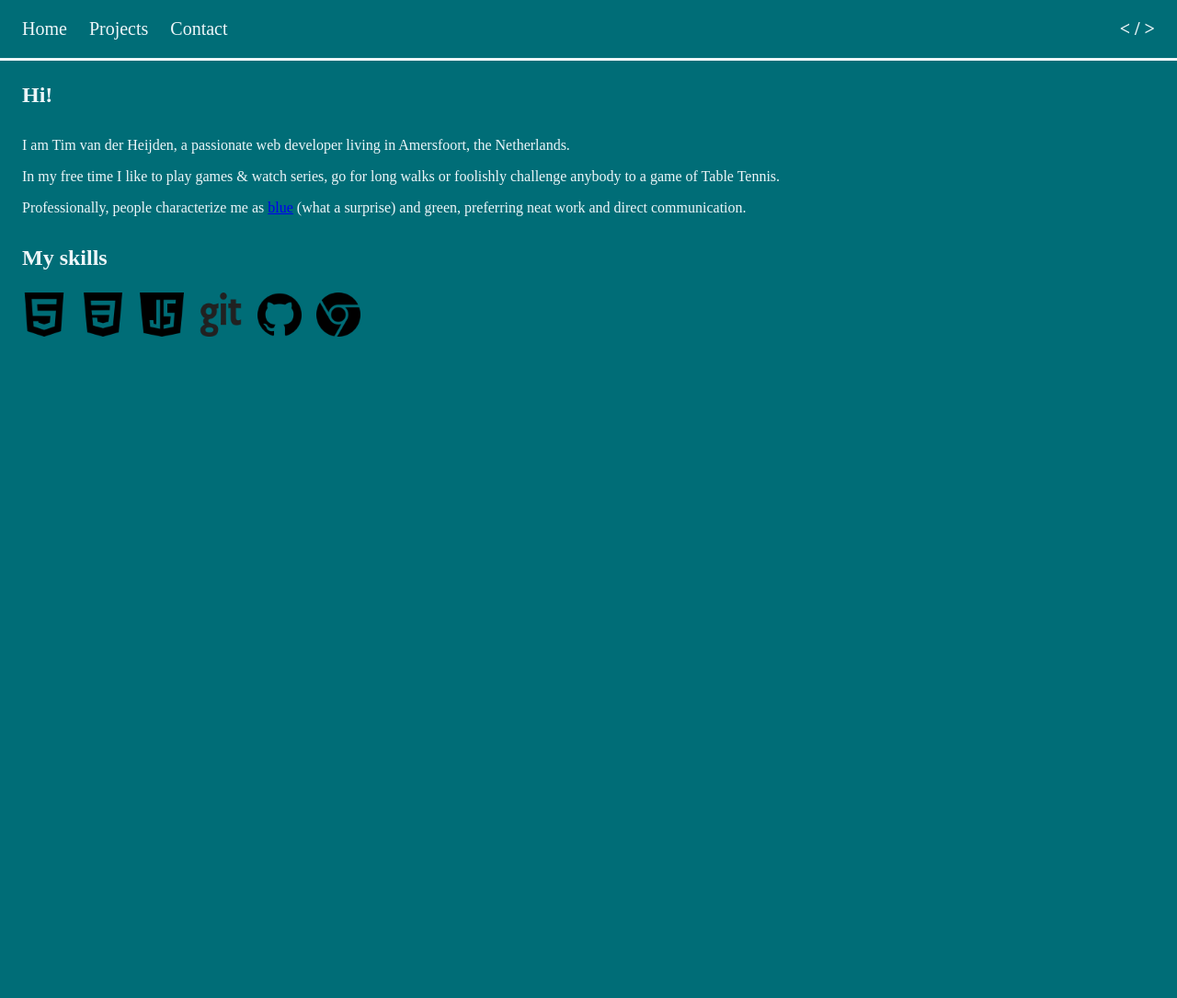
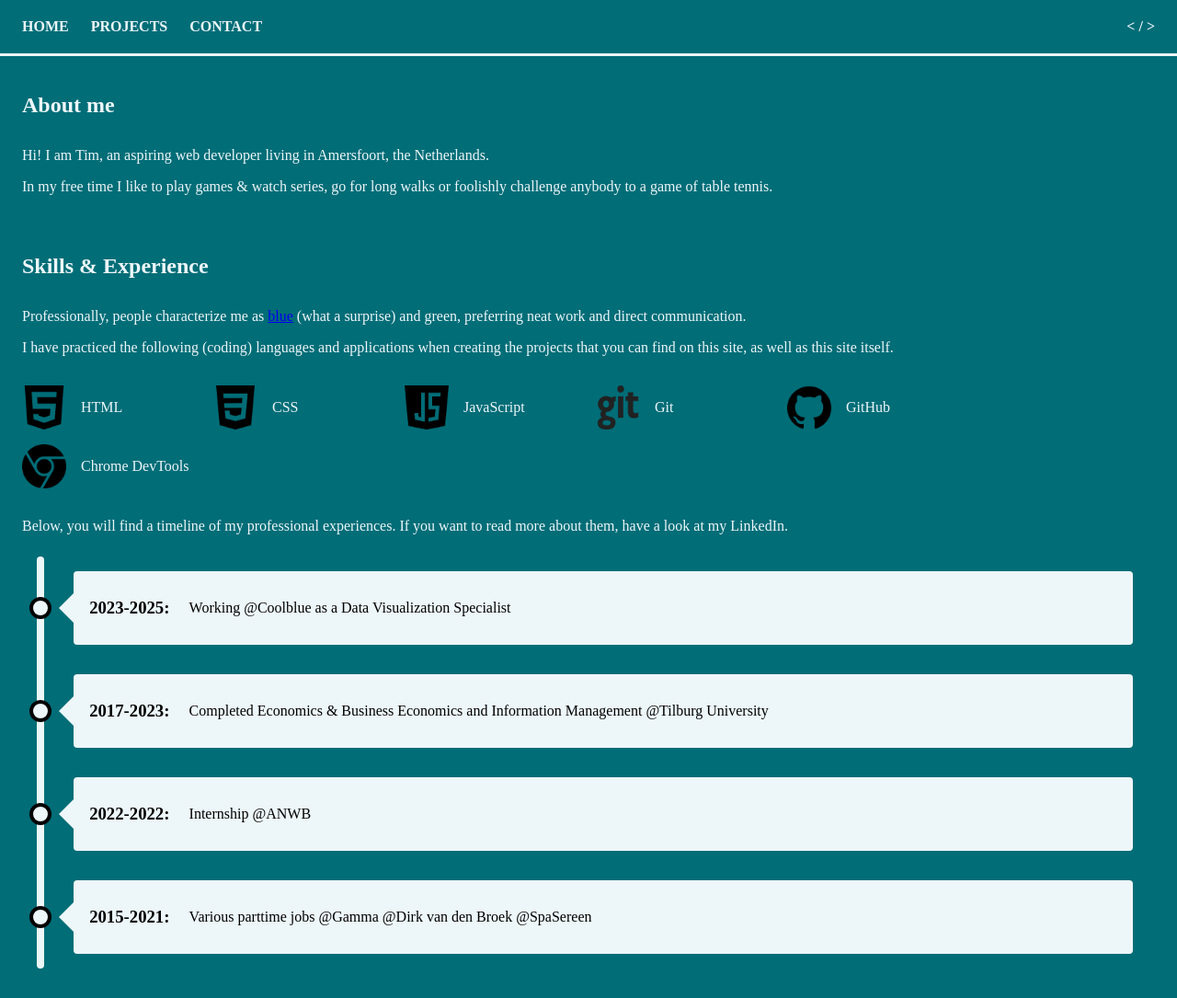
Before and after one commit to THeijden/theijden.github.io, a plain HTML site: page index.html in a window 1280 px wide. Shown: the whole page at 92% size. Before the commit the page ends 800 px from the top, so only its background shows below. Drawn offline with Linux system fonts and the light colour scheme.

Commit message:
Added timeline

```diff
--- a/index.html
+++ b/index.html
@@ -21,42 +21,92 @@
     <header>
       <nav id="navigation">
         <ul>
-          <li><a href="#">Home</a></li>
-          <li><a href="#">Projects</a></li>
-          <li><a href="#">Contact</a></li>
-          <li id="code">&lt; / &gt;</li>
+          <li class="uppercase bold"><a href="#">Home</a></li>
+          <li class="uppercase bold"><a href="#">Projects</a></li>
+          <li class="uppercase bold"><a href="#">Contact</a></li>
+          <li id="code" class="bold">&lt; / &gt;</li>
         </ul>
       </nav>
     </header>
 
     <!-- main content -->
     <main>
+
       <!-- introduction -->
       <section id="introduction">
-        <h2>Hi!</h1>
-        <p>I am Tim van der Heijden, a passionate web developer living in Amersfoort, the Netherlands.</p>
-        <p>In my free time I like to play games & watch series, go for long walks or foolishly challenge anybody to a game of Table Tennis.</p>
-        <p>Professionally, people characterize me as <a href="https://www.shortform.com/blog/surrounded-by-idiots-colors/" >blue</a> (what a surprise) and green, preferring neat work and direct communication.</p>
+        <h2>About me</h1>
+        <p>Hi! I am Tim, an aspiring web developer living in Amersfoort, the Netherlands.</p>
+        <p>In my free time I like to play games & watch series, go for long walks or foolishly challenge anybody to a game of table tennis.</p>
       </section>
 
       <!-- skills -->
       <section id="skills">
-        <h2 id="skills">My skills</h2>
+        <h2>Skills & Experience</h2>
+        <p>Professionally, people characterize me as <a href="https://www.shortform.com/blog/surrounded-by-idiots-colors/" >blue</a> (what a surprise) and green, preferring neat work and direct communication.</p>
+
+        <!-- (coding) skills -->
+        <p>I have practiced the following (coding) languages and applications when creating the projects that you can find on this site, as well as this site itself.</p>
         <div id="icons">
+          <div class="skill">
             <img src="styles/images/html.png" alt="HTML logo">
+            <p>HTML</p>
+          </div>
+          <div class="skill">
             <img src="styles/images/css.png" alt="CSS logo">
+            <p>CSS</p>
+          </div>
+          <div class="skill">
             <img src="styles/images/javascript.png" alt="JavaScript logo">
+            <p>JavaScript</p>
+          </div>
+          <div class="skill">
             <img src="styles/images/git.png" alt="Git logo">
+            <p>Git</p>
+          </div>
+          <div class="skill">
             <img src="styles/images/github.png" alt="GitHub logo">
+            <p>GitHub</p>
+          </div>
+          <div class="skill">
             <img src="styles/images/chrome.png" alt="Chrome logo">
+            <p>Chrome DevTools</p>
           </div>
+        </div>
+
+        <!-- timeline -->
+        <div id="timeline">
+          <p>Below, you will find a timeline of my professional experiences. If you want to read more about them, have a look at my LinkedIn.</p>
+          <div class="timeline">
+            <div class="container">
+              <div class="content">
+                <h3 class="bold">2023-2025:</h3>
+                <p class="experience">Working @Coolblue as a Data Visualization Specialist</p>
+              </div>
+            </div>
+            <div class="container">
+              <div class="content">
+                <h3 class="bold">2017-2023:</h3>
+                <p class="experience">Completed Economics & Business Economics and Information Management @Tilburg University</p>
+              </div>
+            </div>
+            <div class="container">
+              <div class="content">
+                <h3 class="bold">2022-2022:</h3>
+                <p class="experience">Internship @ANWB</p>
+              </div>
+            </div>
+            <div class="container">
+              <div class="content">
+                <h3 class="bold">2015-2021:</h3>
+                <p class="experience">Various parttime jobs @Gamma @Dirk van den Broek @SpaSereen</p>
+              </div>
+            </div>
+          </div>
+        </div>
+
       </section>
+
     </main>
-
-    <!-- footer -->
-    <footer>
-
-    </footer>
 
   </body>
 
--- a/styles/style.css
+++ b/styles/style.css
@@ -1,11 +1,11 @@
-/* true root */
+/* ROOT */
 * {
   /* border: 1px solid red; */
   padding: 0;
   margin: 0;
 }
 
-/* general */
+/* GENERAL */
 html {
   /* colors */
   --main-blue: #006D77;
@@ -26,105 +26,12 @@ p {
   padding: 0.5rem 0;
 }
 
-/* media queries */
-
-/* minimum screen width = 800px */
-@media only screen and (min-width: 800px) {
-  /* header & navigation */
-  header {
-    font-size: 1.25rem;
-  }
-
-  #navigation li {
-    padding-left: 1.5rem;
-  }
-
-  #code {
-    margin-left: auto;
-    margin-right: 1.5rem;
-  }
-
-  /* main */
-  #icons img {
-    padding-right: 1rem;
-  }
+.uppercase {
+  text-transform: uppercase;
 }
 
-/* screen width between 500 and 800px */
-@media only screen and (min-width: 500px) and (max-width: 800px) {
-  /* header & navigation */
-  header {
-    font-size: 1.25rem;
-  }
-
-  #navigation li {
-    padding-left: 1.5rem;
-  }
-
-  #navigation ul {
-    justify-content: space-evenly;
-  }
-
-  /* main */
-  #icons img {
-    padding-right: 1rem;
-  }
-}
-
-/* screen width between 250 and 500px */
-@media only screen and (min-width: 250px) and (max-width: 500px) {
-  /* header & navigation */
-  header {
-    font-size: 1.5rem;
-  }
-
-  #navigation ul {
-    flex-direction: column;
-  }
-
-  #navigation li {
-    padding: 0.75rem 0;
-    text-align: center;
-  }
-
-  /* main */
-  main {
-    align-items: center;
-    text-align: center;
-  }
-
-  #icons {
-    justify-content: center;
-  }
-
-  #icons img {
-    padding: 0.5rem;
-  }
-}
-
-/* screen width smaller than 250px */
-main::before {
-  content: '';
-}
-
-@media only screen and (max-width: 250px) {
-  /* general */
-  html {
-    background-color: black;
-    padding: 0.5rem;
-  }
-
-  header {
-    display: none;
-  }
-
-  main::before {
-    content: 'Ooh no! This device is too small to render this content properly. Please choose another device to visit this website.';
-  }
-
-  main * {
-    display: none;
-  }
+.bold {
+  font-weight: bold;
 }
 
 /* header & navigation */
@@ -148,10 +55,6 @@ header {
   text-decoration: none;
 }
 
-#code {
-  font-weight: bold;
-}
-
 /* main */
 main {
   display: flex;
@@ -159,15 +62,217 @@ main {
 }
 
 section {
-  padding: 0 1.5rem;
+  padding: 1rem 1.5rem;
 }
 
+/* icons */
 #icons {
-  display: flex;
-  flex-wrap: wrap;
+  display: grid;
+  grid-template-columns: repeat(auto-fill, 13rem);
+  padding: 1rem 0;
 }
 
 #icons img {
   width: 3rem;
   height: 3rem;
 }
+
+.skill {
+  display: flex;
+  flex-direction: row;
+  align-items: center;
+  padding: 0.5rem 0;
+}
+
+.skill p {
+  flex: 1;
+}
+
+/* timeline */
+
+.timeline {
+  position: relative;
+  margin: 1rem auto;
+}
+
+.timeline::after {
+  content: '';
+  position: absolute;
+  border-radius: 2rem;
+  width: 0.5rem;
+  background-color: var(--main-white);
+  top: 0;
+  bottom: 0;
+  left: 1rem;
+}
+
+.container {
+  padding: 1rem 2.5rem;
+  position: relative;
+}
+
+.container::after {
+  content: '';
+  position: absolute;
+  width: 1rem;
+  height: 1rem;
+  background-color: var(--main-white);
+  border: 0.25rem solid black;
+  top: 2.75rem;
+  left: 0.5rem;
+  border-radius: 50%;
+  z-index: 1;
+}
+
+.container::before {
+  content: " ";
+  height: 0;
+  position: absolute;
+  top: 2.5rem;
+  width: 0;
+  z-index: 1;
+  left: 2.5rem;
+  border: medium solid var(--main-white);
+  border-width: 1rem 1rem 1rem 0;
+  border-color: transparent var(--main-white) transparent transparent;
+}
+
+.content {
+  display: flex;
+  align-items: center;
+  height: 5rem;
+  width: 100%;
+  background-color: var(--main-white);
+  left: 1rem;
+  color: black;
+  position: relative;
+  border-radius: 0.25rem;
+}
+
+.content > * {
+  /* border: 1px solid red; */
+  padding: 0.25rem;
+}
+
+.content h3 {
+  flex: 1;
+  text-align: center;
+}
+
+.content p {
+  flex: 9;
+}
+
+/* MEDIA QUERIES */
+
+/* minimum screen width >= 800px */
+@media only screen and (min-width: 800px) {
+  /* header & navigation */
+  #navigation li {
+    padding-left: 1.5rem;
+  }
+
+  #code {
+    margin-left: auto;
+    margin-right: 1.5rem;
+  }
+
+  /* main */
+  .skill p {
+    padding-left: 1rem;
+  }
+}
+
+/* screen width between 500 and 800px */
+@media only screen and (min-width: 500px) and (max-width: 800px) {
+  /* header & navigation */
+  #navigation li {
+    padding-left: 1.5rem;
+  }
+
+  #navigation ul {
+    justify-content: space-evenly;
+  }
+
+  /* main */
+  .skill p {
+    padding-left: 1rem;
+  }
+
+  /* timeline */
+  .content p {
+    flex: 5;
+  }
+}
+
+/* screen width between 300 and 500px */
+@media only screen and (min-width: 300px) and (max-width: 500px) {
+  /* header & navigation */
+  #navigation ul {
+    flex-direction: column;
+  }
+
+  #navigation li {
+    padding: 0.75rem 0;
+    text-align: center;
+  }
+
+  /* main */
+  main {
+    align-items: center;
+    text-align: center;
+  }
+
+  #icons {
+    justify-content: center;
+  }
+
+  /* timeline */
+  .content {
+    height: 8rem;
+    font-size: 0.9rem;
+    flex-direction: column;
+    justify-content: center;
+  }
+
+  .container::after {
+    top: 4rem;
+  }
+
+  .container::before {
+    top: 3.75rem;
+  }
+
+  .content h3 {
+    padding-top: 1rem;
+  }
+
+  .content > * {
+    align-content: center;
+  }
+}
+
+/* screen width smaller than 300px */
+main::before {
+  content: '';
+}
+
+@media only screen and (max-width: 300px) {
+  /* general */
+  html {
+    background-color: black;
+    padding: 0.5rem;
+  }
+
+  header {
+    display: none;
+  }
+
+  main::before {
+    content: 'Ooh no! This device is too small to render this content properly. Please choose another device to visit this website.';
+  }
+
+  main * {
+    display: none;
+  }
+}
```
Lines whose indentation alone changed are shown as unchanged.
